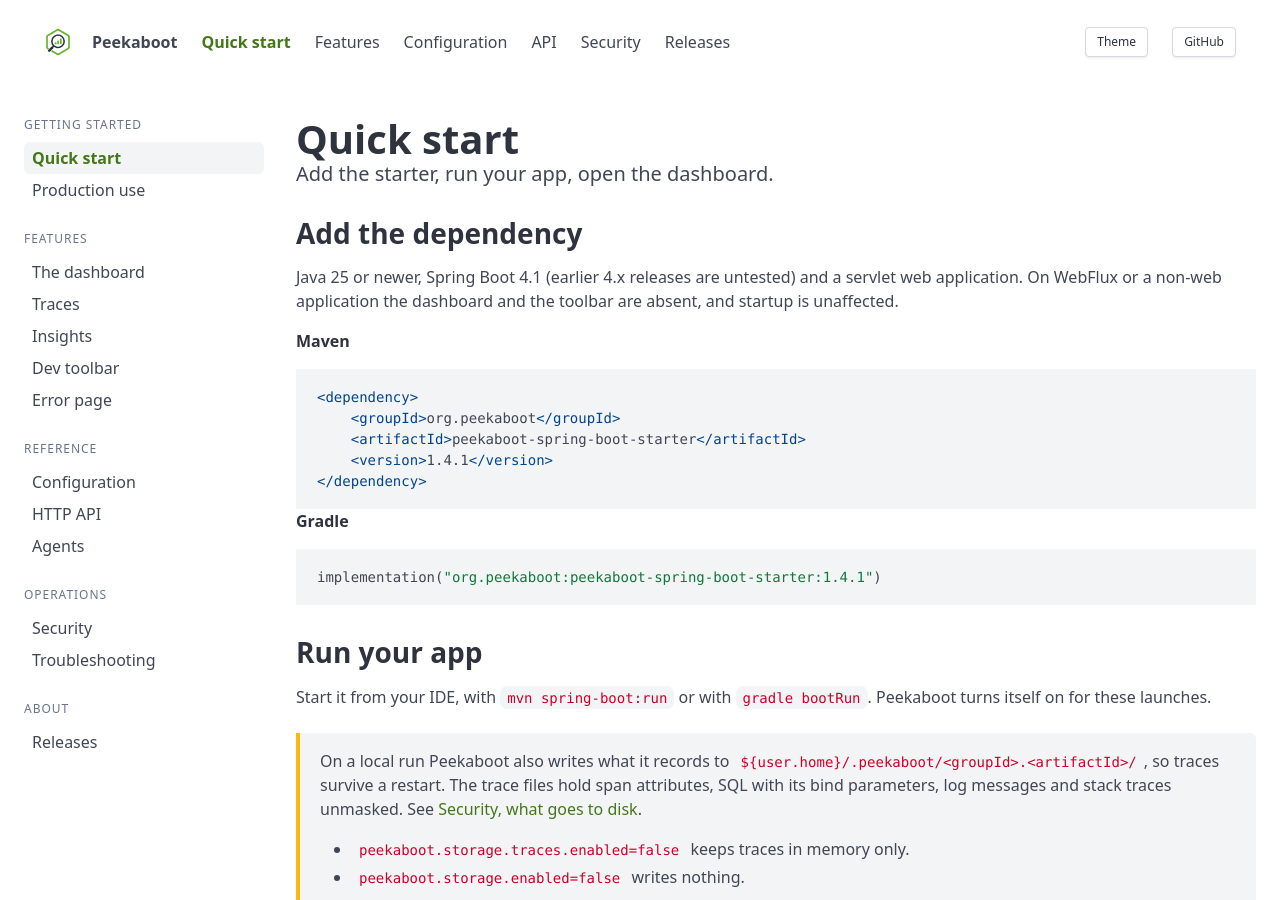
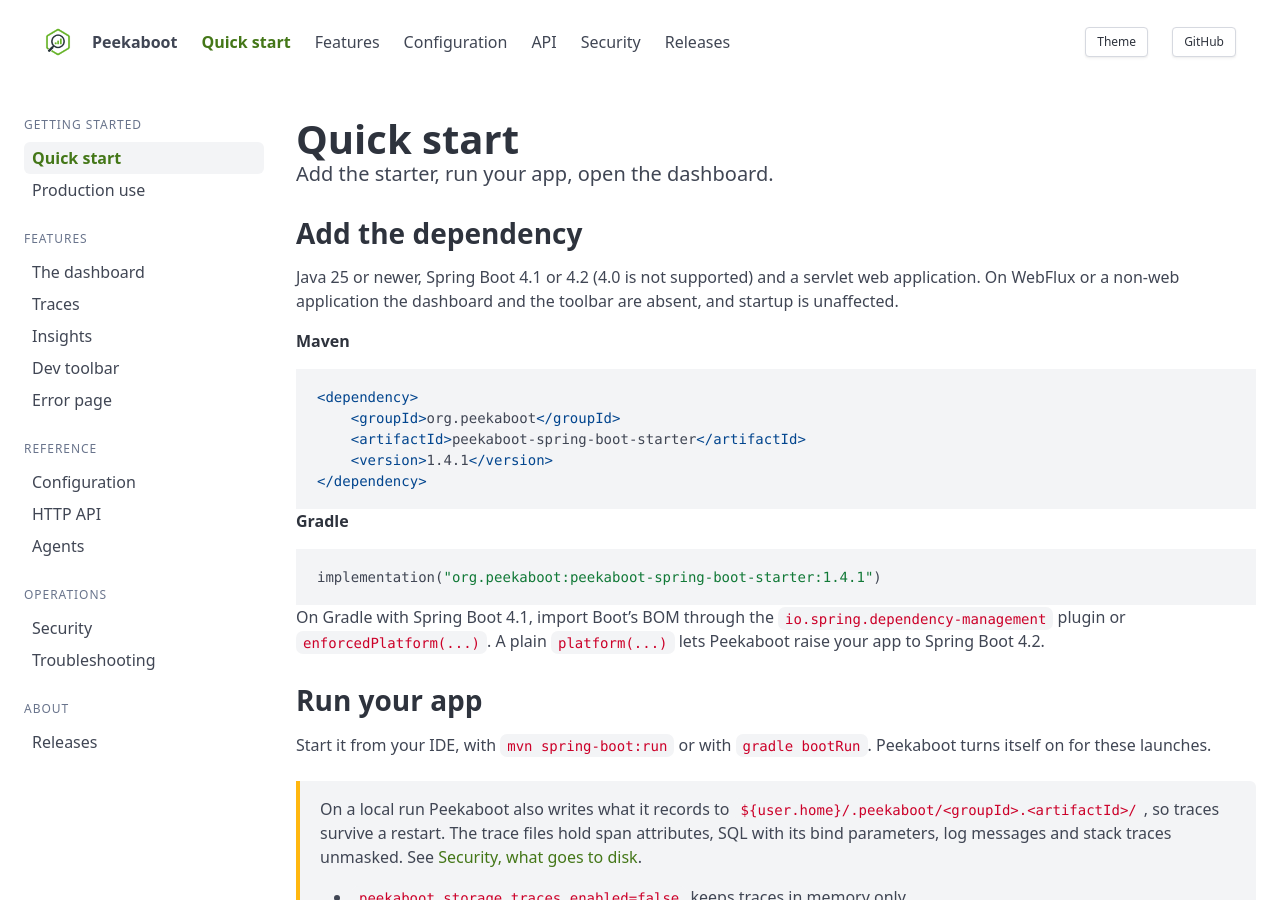
Before and after one commit to peekaboot-org/peekaboot-org.github.io, a Jekyll site: the page built from docs/quick-start.md, in a window 1280 px wide and 900 px high. Built offline with Jekyll 4.4.1, drawn with Linux system fonts in a browser that asks for light colours.

Commit message:
docs: state the supported Spring Boot versions

````diff
--- a/_config.yml
+++ b/_config.yml
@@ -13,7 +13,7 @@ maven_group: org.peekaboot
 maven_artifact: peekaboot-spring-boot-starter
 peekaboot_version: 1.4.1
 java_version: "25"
-spring_boot_version: "4.1"
+spring_boot_version: "4.1 or 4.2"
 
 # Both ship with the github-pages gem and are active only when listed. jekyll-redirect-from
 # serves the old URLs of pages that were merged into others as a redirect (see `redirect_from`
--- a/docs/quick-start.md
+++ b/docs/quick-start.md
@@ -9,8 +9,8 @@ redirect_from:
 
 ## Add the dependency {#add-the-dependency}
 
-Java {{ site.java_version }} or newer, Spring Boot {{ site.spring_boot_version }} (earlier 4.x
-releases are untested) and a servlet web application. On WebFlux or a non-web application the
+Java {{ site.java_version }} or newer, Spring Boot {{ site.spring_boot_version }} (4.0 is not
+supported) and a servlet web application. On WebFlux or a non-web application the
 dashboard and the toolbar are absent, and startup is unaffected.
 
 **Maven**
@@ -28,6 +28,10 @@ dashboard and the toolbar are absent, and startup is unaffected.
 ```groovy
 implementation("{{ site.maven_group }}:{{ site.maven_artifact }}:{{ site.peekaboot_version }}")
 ```
+
+On Gradle with Spring Boot 4.1, import Boot's BOM through the `io.spring.dependency-management`
+plugin or `enforcedPlatform(...)`. A plain `platform(...)` lets Peekaboot raise your app to
+Spring Boot 4.2.
 
 ## Run your app {#run-your-app}
 
````
